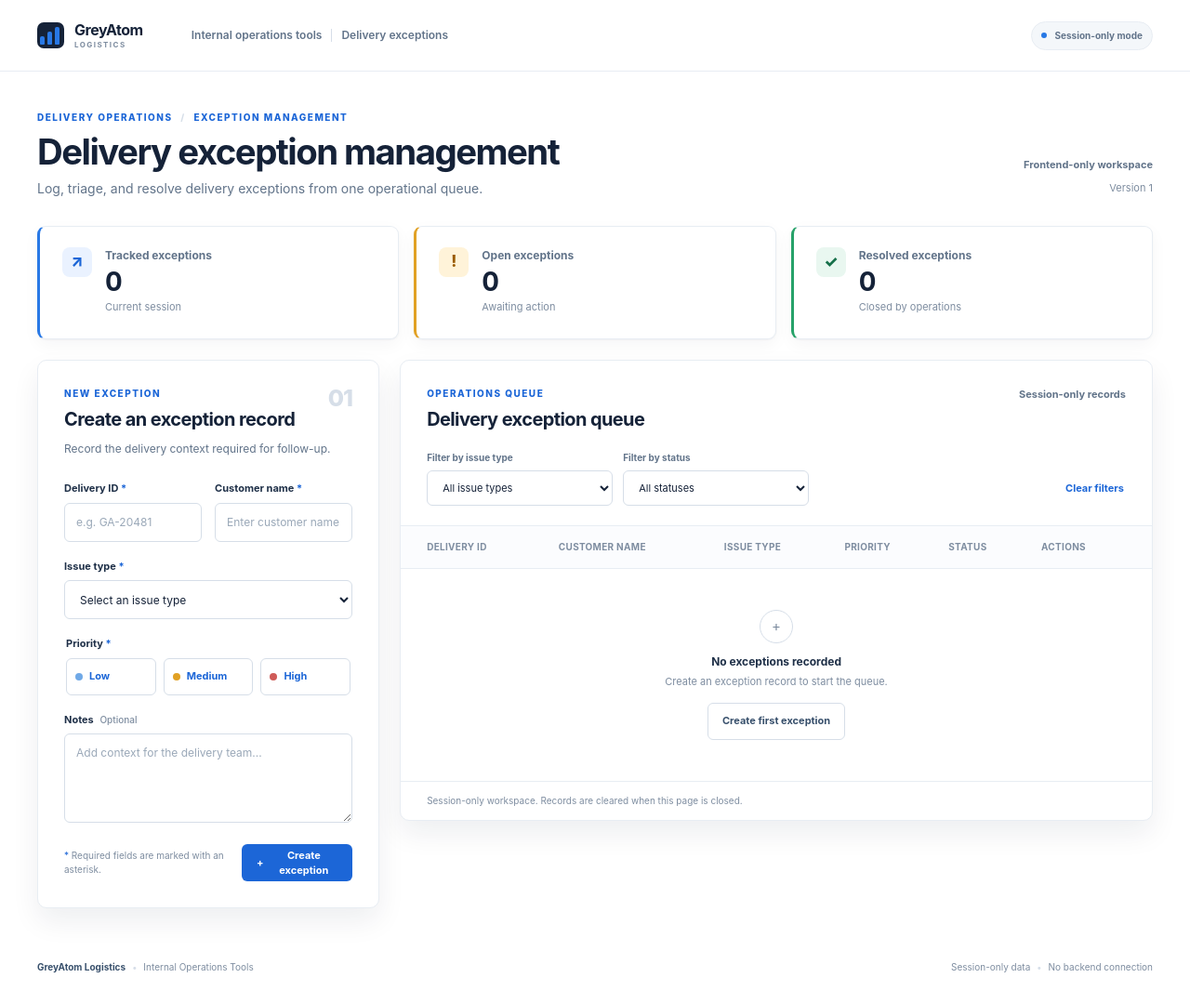
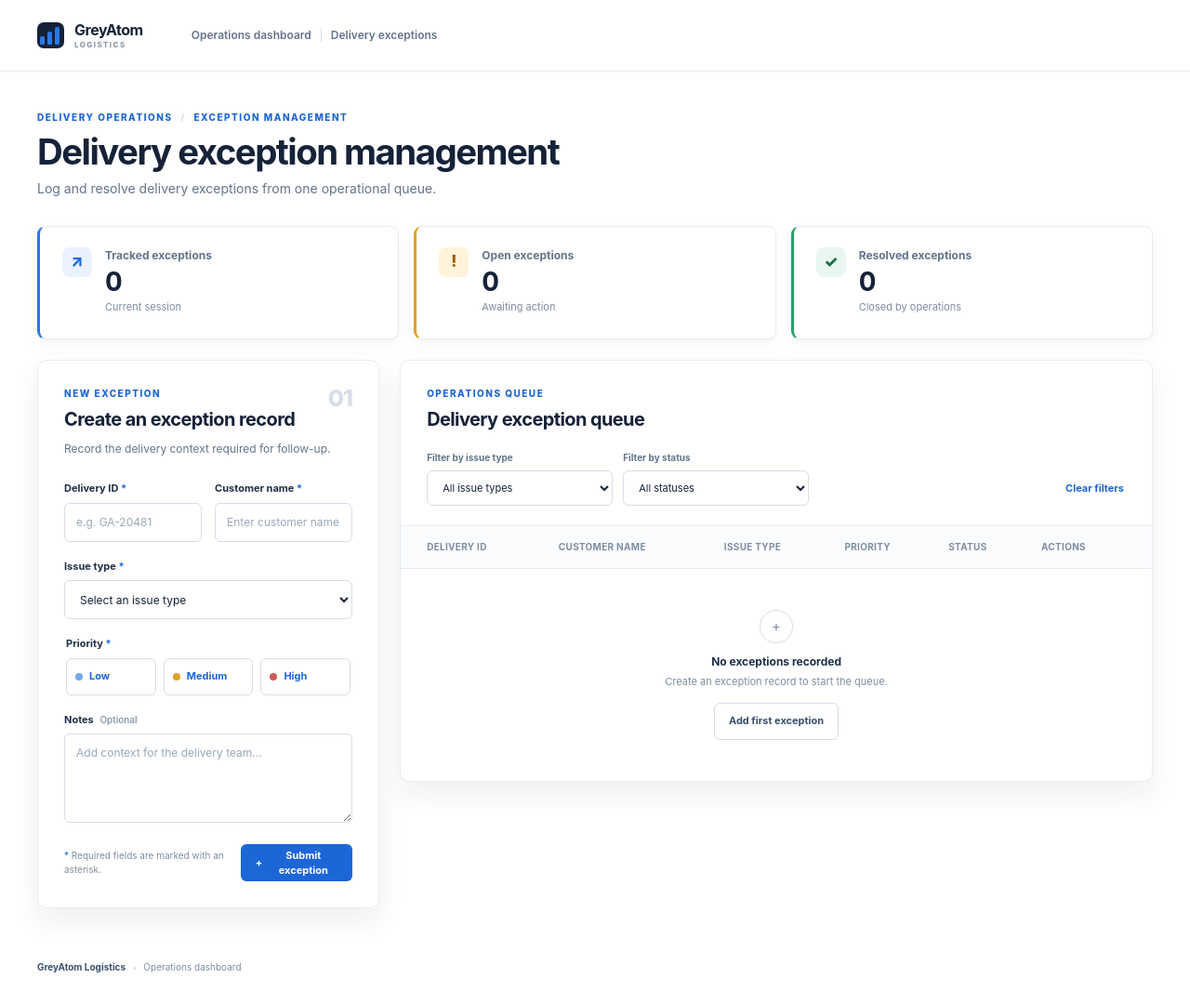
Before and after one commit to Pavaneswar-999/delivery-exception-management, a website: page index.html in a window 1280 px wide. Shown: the whole page at 93% size. Drawn offline with Linux system fonts and the light colour scheme.

Commit message:
Refine dashboard copy for professional presentation

```diff
--- a/index.html
+++ b/index.html
@@ -25,14 +25,9 @@
         </a>
 
         <div class="topbar__context">
-          <span>Internal operations tools</span>
+          <span>Operations dashboard</span>
           <span class="context-divider" aria-hidden="true"></span>
           <span>Delivery exceptions</span>
-        </div>
-
-        <div class="topbar__mode">
-          <span class="mode-dot" aria-hidden="true"></span>
-          <span>Session-only mode</span>
         </div>
       </div>
     </header>
@@ -43,12 +38,8 @@
           <p class="eyebrow">DELIVERY OPERATIONS <span>/</span> EXCEPTION MANAGEMENT</p>
           <h1 id="page-title">Delivery exception management</h1>
           <p class="page-heading__intro">
-            Log, triage, and resolve delivery exceptions from one operational queue.
+            Log and resolve delivery exceptions from one operational queue.
           </p>
-        </div>
-        <div class="page-heading__meta">
-          <span class="workspace-label">Frontend-only workspace</span>
-          <span class="date-label">Version 1</span>
         </div>
       </section>
 
@@ -146,7 +137,7 @@
             <div class="form-footer">
               <p class="required-note"><span aria-hidden="true">*</span> Required fields are marked with an asterisk.</p>
               <button class="button button--primary" type="submit">
-                <span aria-hidden="true">+</span> Create exception
+                <span aria-hidden="true">+</span> Submit exception
               </button>
             </div>
           </form>
@@ -158,7 +149,6 @@
               <p class="section-kicker">OPERATIONS QUEUE</p>
               <h2>Delivery exception queue</h2>
             </div>
-            <span class="queue-meta">Session-only records</span>
           </div>
 
           <div class="filters" aria-label="Filter exceptions">
@@ -205,21 +195,19 @@
                       <span class="empty-state__icon" aria-hidden="true">+</span>
                       <strong>No exceptions recorded</strong>
                       <span>Create an exception record to start the queue.</span>
-                      <button id="empty-state-action" class="button button--secondary empty-state__action" type="button">Create first exception</button>
+                      <button id="empty-state-action" class="button button--secondary empty-state__action" type="button">Add first exception</button>
                     </div>
                   </td>
                 </tr>
               </tbody>
             </table>
           </div>
-          <p class="table-note">Session-only workspace. Records are cleared when this page is closed.</p>
         </article>
       </section>
     </main>
 
     <footer class="footer">
-      <p><strong>GreyAtom Logistics</strong> <span>•</span> Internal Operations Tools</p>
-      <p>Session-only data <span>•</span> No backend connection</p>
+      <p><strong>GreyAtom Logistics</strong> <span>•</span> Operations dashboard</p>
     </footer>
 
     <dialog id="delete-dialog" class="delete-dialog" aria-labelledby="delete-dialog-title" aria-describedby="delete-dialog-copy">
--- a/styles.css
+++ b/styles.css
@@ -152,28 +152,6 @@ a {
   background: var(--slate-300);
 }
 
-.topbar__mode {
-  display: inline-flex;
-  align-items: center;
-  gap: 8px;
-  margin-left: auto;
-  border: 1px solid var(--slate-200);
-  border-radius: 99px;
-  padding: 7px 10px;
-  background: var(--slate-100);
-  color: var(--slate-600);
-  font-size: 10px;
-  font-weight: 700;
-}
-
-.mode-dot {
-  display: inline-block;
-  width: 6px;
-  height: 6px;
-  border-radius: 50%;
-  background: var(--blue-600);
-}
-
 .page-shell {
   max-width: 1480px;
   margin: 0 auto;
@@ -223,30 +201,6 @@ h1 {
   margin-bottom: 0;
   color: var(--slate-600);
   font-size: 14px;
-}
-
-.page-heading__meta {
-  display: flex;
-  flex-direction: column;
-  align-items: flex-end;
-  gap: 8px;
-  padding-bottom: 3px;
-  white-space: nowrap;
-}
-
-.workspace-label,
-.queue-meta {
-  display: inline-flex;
-  align-items: center;
-  gap: 7px;
-  color: var(--slate-600);
-  font-size: 11px;
-  font-weight: 700;
-}
-
-.date-label {
-  color: var(--slate-500);
-  font-size: 11px;
 }
 
 .stats-grid {
@@ -918,14 +872,6 @@ tbody tr:last-child td {
   margin-top: 10px;
 }
 
-.table-note {
-  margin: 0;
-  padding: 13px 28px;
-  border-top: 1px solid var(--slate-200);
-  color: var(--slate-500);
-  font-size: 10px;
-}
-
 .is-hidden {
   display: none;
 }
@@ -989,11 +935,6 @@ tbody tr:last-child td {
     margin-bottom: 23px;
   }
 
-  .page-heading__meta {
-    align-items: flex-start;
-    flex-direction: row;
-  }
-
   .stats-grid {
     grid-template-columns: 1fr;
   }
```
